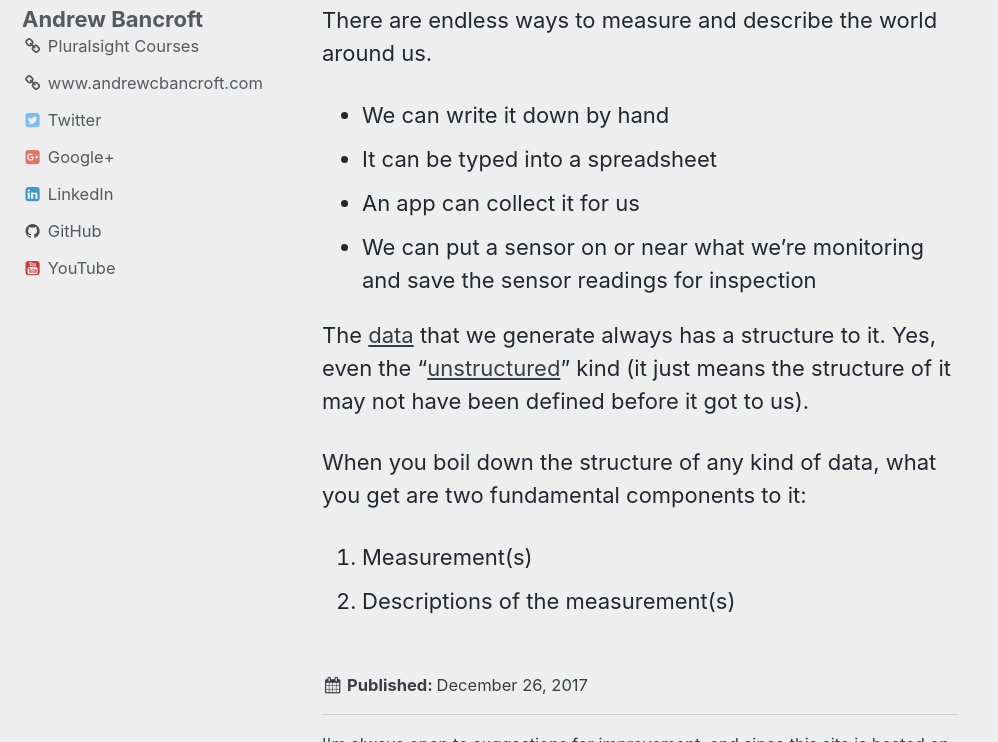
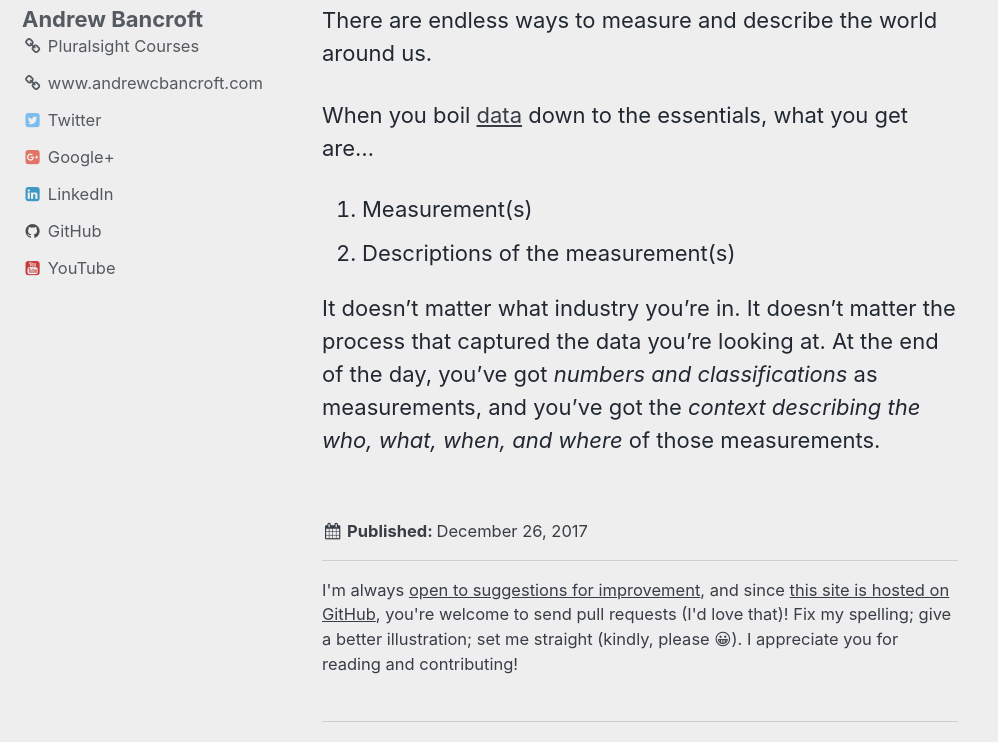
Before and after one commit to andrewcbancroft/datadaylife-blog, a Jekyll site: the page built from _posts/2017-12-26-what-is-a-dimensional-model.md, in a window 1280 px wide and 900 px high, scrolled down 255 px, cut to the strip 158-900 px from the top of the window. Shown: the whole strip, without its empty margins (0-998 px from the left). Built offline with Jekyll 4.4.1, drawn with Linux system fonts in a browser that asks for light colours; comment, search, counter and statistics services are not loaded.

Commit message:
Update 2017-12-26-what-is-a-dimensional-model.md

```diff
--- a/_posts/2017-12-26-what-is-a-dimensional-model.md
+++ b/_posts/2017-12-26-what-is-a-dimensional-model.md
@@ -4,14 +4,10 @@ excerpt: ""
 layout: work-in-progress
 ---
 There are endless ways to measure and describe the world around us.
-* We can write it down by hand
-* It can be typed into a spreadsheet
-* An app can collect it for us
-* We can put a sensor on or near what we're monitoring and save the sensor readings for inspection
 
-The [data](https://www.dataday.life/what-is-data-like-im-five/) that we generate always has a structure to it.  Yes, even the "[unstructured](https://en.wikipedia.org/wiki/Unstructured_data)" kind (it just means the structure of it may not have been defined before it got to us).
-
-When you boil down the structure of any kind of data, what you get are two fundamental components to it:
+When you boil [data](https://www.dataday.life/what-is-data-like-im-five/) down to the essentials, what you get are...
 
 1. Measurement(s)
 2. Descriptions of the measurement(s)
+
+It doesn't matter what industry you're in. It doesn't matter the process that captured the data you're looking at. At the end of the day, you've got *numbers and classifications* as measurements, and you've got the *context describing the who, what, when, and where* of those measurements.
```
